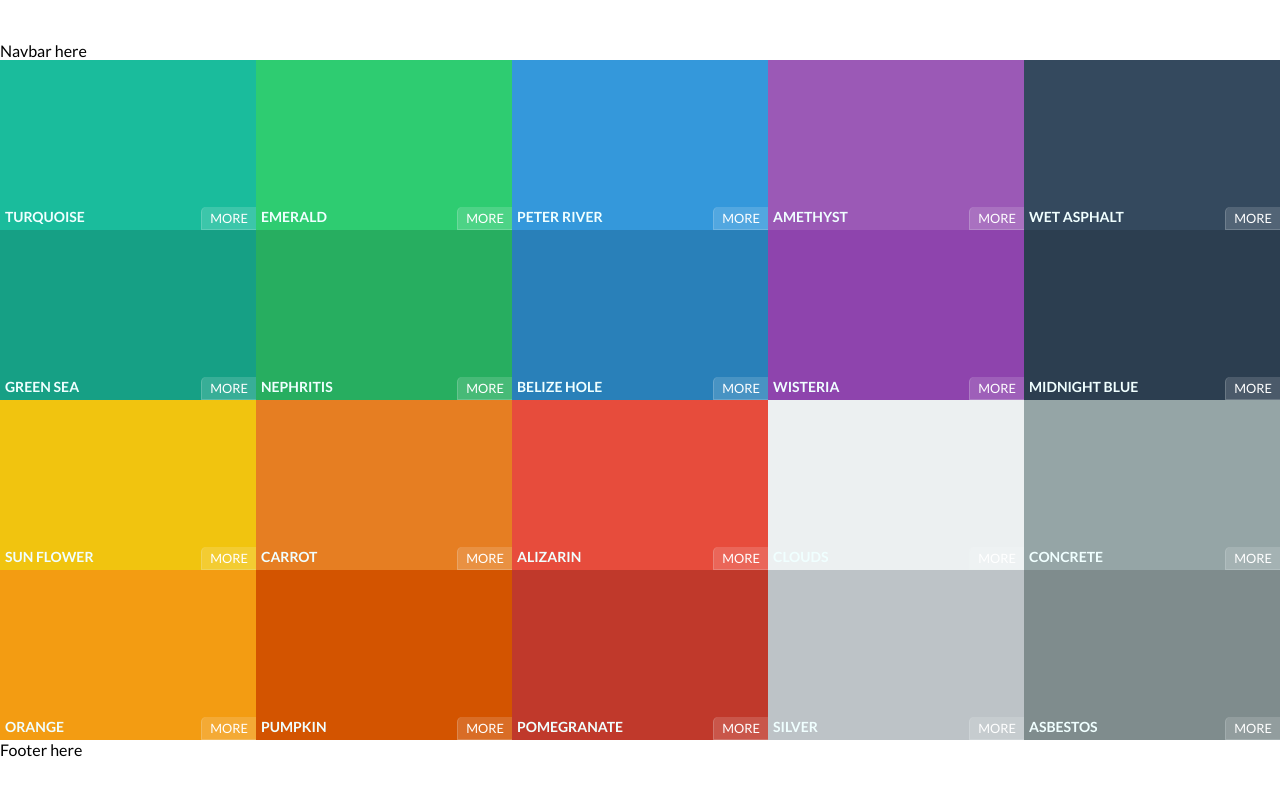
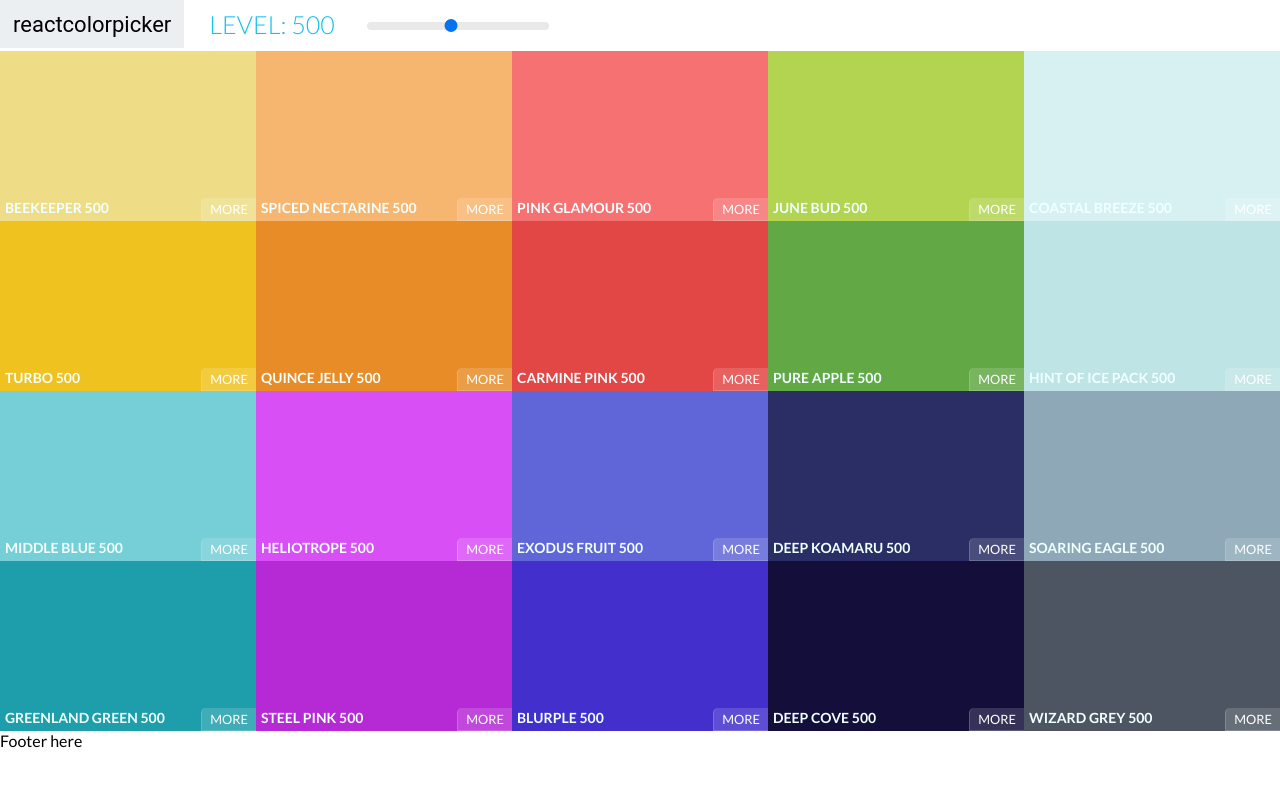
Before and after one commit to SKP-000/react-color-app, a React (Create React App) app: page / in a window 1280 px wide. Shown: the top 796 px of the page. Built offline with nearby package versions, Linux system fonts and the light colour scheme.

Commit message:
Added Slider

```diff
--- a/package.json
+++ b/package.json
@@ -4,6 +4,7 @@
   "private": true,
   "dependencies": {
     "chroma-js": "^2.0.4",
+    "rc-slider": "^8.6.13",
     "react": "^16.8.6",
     "react-copy-to-clipboard": "^5.0.1",
     "react-dom": "^16.8.6",
--- a/src/App.js
+++ b/src/App.js
@@ -5,10 +5,9 @@ import { generatePalette } from './colorHelper';
 
 class App extends Component {
   render() {
-    console.log(generatePalette(seedColors[4]));
     return (
       <div>
-        <Palette { ...seedColors[1] }  />
+        <Palette palette={generatePalette(seedColors[4])}  />
       </div>
     )
   }
--- /dev/null
+++ b/src/Navbar.css
@@ -0,0 +1,60 @@
+.Navbar {
+  width: 100%;
+  display: flex;
+  align-items: center;
+  justify-content: flex-start;
+  position: absolute;
+  top: 0;
+  left: 0;
+  height: 6vh;
+  z-index: 5;
+}
+
+.logo {
+ display: inline-block;
+ background-color: #eceff1;
+ font-size: 22px;
+ margin-right: 15px;
+ padding: 0 13px;
+ font-family: Roboto;
+ height: 100%;
+
+ display: flex;
+ align-items: center;
+ text-decoration: none;
+ color: black;
+}
+
+.slider {
+  width: 340px;
+  display: inline-block;
+  margin: 0 10px;
+
+  display: flex;
+  align-items: center;
+}
+
+.slider-level {
+  font-size: 25px;
+  white-space: nowrap;
+  margin-right: 2rem;
+  display: inline-block;
+
+  color: #11c2ee;
+  text-transform: uppercase;
+  font-weight: 300;
+}
+
+.rc-slider-handle,
+.rc-slider-handle:active,
+.rc-slider-handle:focus,
+.rc-slider-handle:hover {
+  background-color: #0672ee;
+  outline: none;
+  border: 2px solid #0672ee;
+  box-shadow: none;
+  width: 13px;
+  height: 13px;
+  margin-left: -7px;
+  margin-top: -3px;
+}
--- /dev/null
+++ b/src/Navbar.js
@@ -0,0 +1,39 @@
+import React, { Component } from 'react';
+import Slider from 'rc-slider';
+import 'rc-slider/assets/index.css';
+import './Navbar.css';
+
+export default class Navbar extends Component {
+  render() {
+    const { level, changeLevel } = this.props;
+    return (
+      <header className="Navbar">
+
+        <div className="logo">
+          reactcolorpicker
+        </div>
+
+        <div className="slider">
+          <h1 className="slider-level">Level: {level}</h1>
+
+          <Slider
+            min={100}
+            max={900}
+            step={100}
+            defaultValue={level}
+            onAfterChange={changeLevel}
+
+            trackStyle={{
+              backgroundColor: 'transparent'
+            }}
+
+            railStyle={{
+              height: '8px'
+            }}
+
+            />
+        </div>
+      </header>
+    )
+  }
+}
--- a/src/Palette.js
+++ b/src/Palette.js
@@ -1,17 +1,29 @@
 import React, { Component } from 'react';
+import ColorBox from './ColorBox';
+import Navbar from './Navbar';
 import './Palette.css';
-import ColorBox from './ColorBox';
 
 class Palette extends Component {
+
+  state = {
+    level: 500
+  }
+
+  changeLevel = (level) => {
+    this.setState({ level });
+  }
+
   render() {
-    const ColorBoxes = this.props.colors.map(colorDetails => (
-      <ColorBox background={colorDetails.color} name={colorDetails.name} />
+    const { colors } = this.props.palette;
+    const { level } = this.state;
+    const ColorBoxes = colors[level].map(colorDetails => (
+      <ColorBox background={colorDetails.hex} name={colorDetails.name} />
     ));
 
     return (
       <div className="Palette">
         {/* Navbar here. TODO */}
-        Navbar here
+        <Navbar level={level} changeLevel={this.changeLevel} />
         <div className="Palette-colors">
           {ColorBoxes}
           {/* a bunch of color boxes here. TODO */}
```
Also changed, not shown: 1 other file (tests, documents, lock files or other folders).
